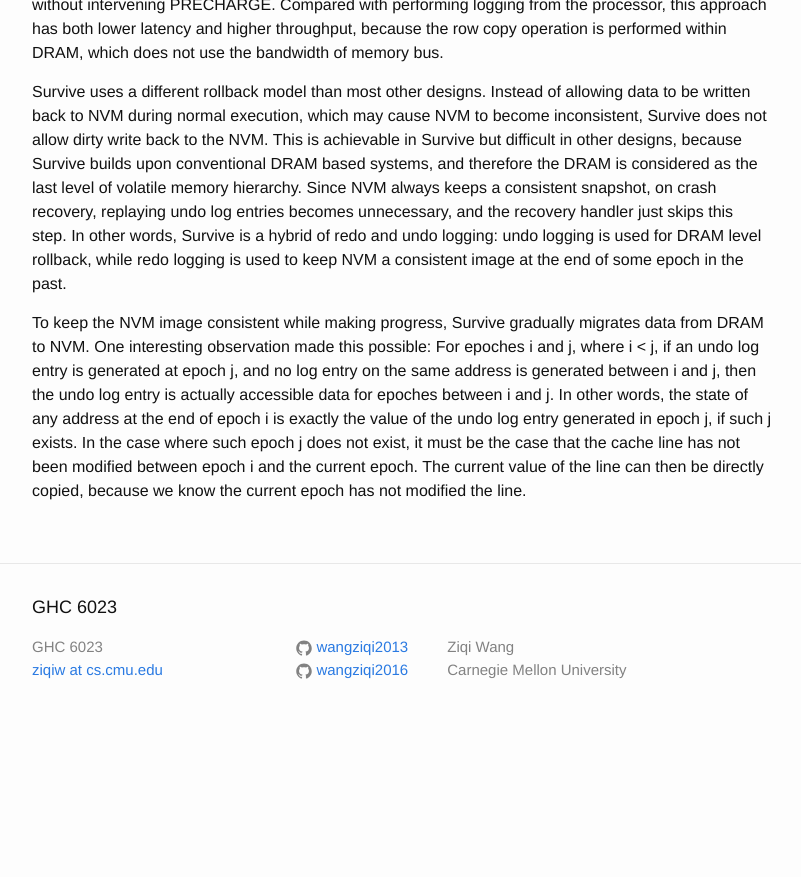
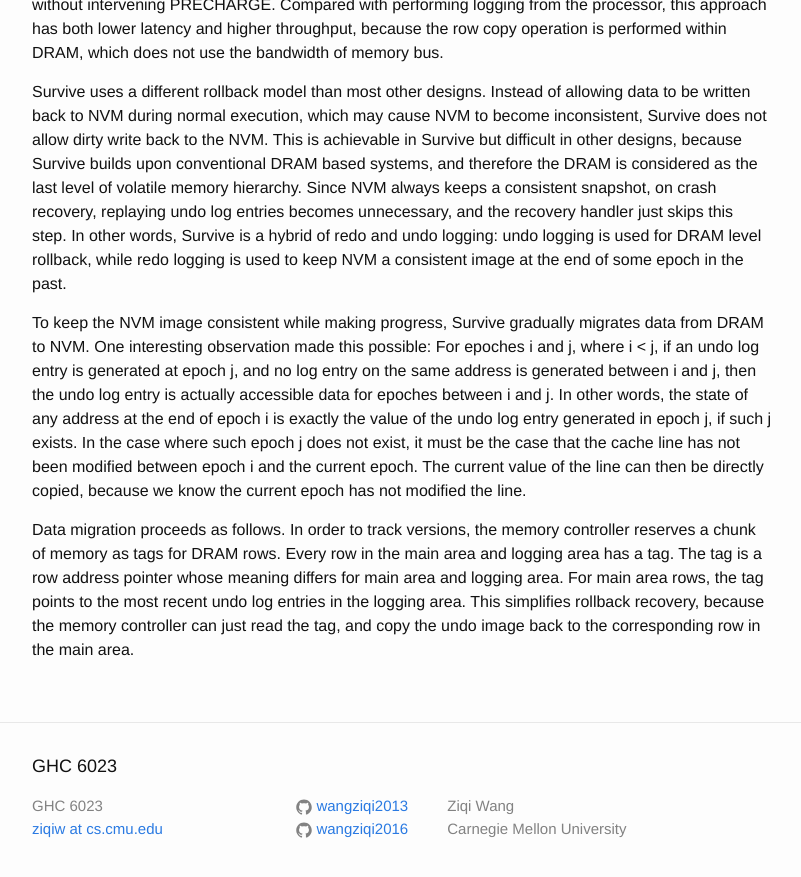
Before and after one commit to wangziqi2013/wangziqi2013.github.io, a Jekyll site: the page built from _posts/2019-03-09-survive.markdown, in a window 1280 px wide and 900 px high, scrolled down 1603 px. Shown: the top 877 px of the window, without its empty margins (238-1039 px from the left). Built offline with Jekyll 4.4.1, drawn with Linux system fonts in a browser that asks for light colours; before the commit the page ends 2344 px from its top, so only the background shows below that.

Commit message:
Adding row pointer

```diff
--- a/_posts/2019-03-09-survive.markdown
+++ b/_posts/2019-03-09-survive.markdown
@@ -69,3 +69,9 @@ between i and j. In other words, the state of any address at the end of epoch i
 generated in epoch j, if such j exists. In the case where such epoch j does not exist, it must be the case that the cache
 line has not been modified between epoch i and the current epoch. The current value of the line can then be directly copied,
 because we know the current epoch has not modified the line.
+
+Data migration proceeds as follows. In order to track versions, the memory controller reserves a chunk of memory as tags
+for DRAM rows. Every row in the main area and logging area has a tag. The tag is a row address pointer whose meaning
+differs for main area and logging area. For main area rows, the tag points to the most recent undo log entries in the
+logging area. This simplifies rollback recovery, because the memory controller can just read the tag, and copy the
+undo image back to the corresponding row in the main area.
```
